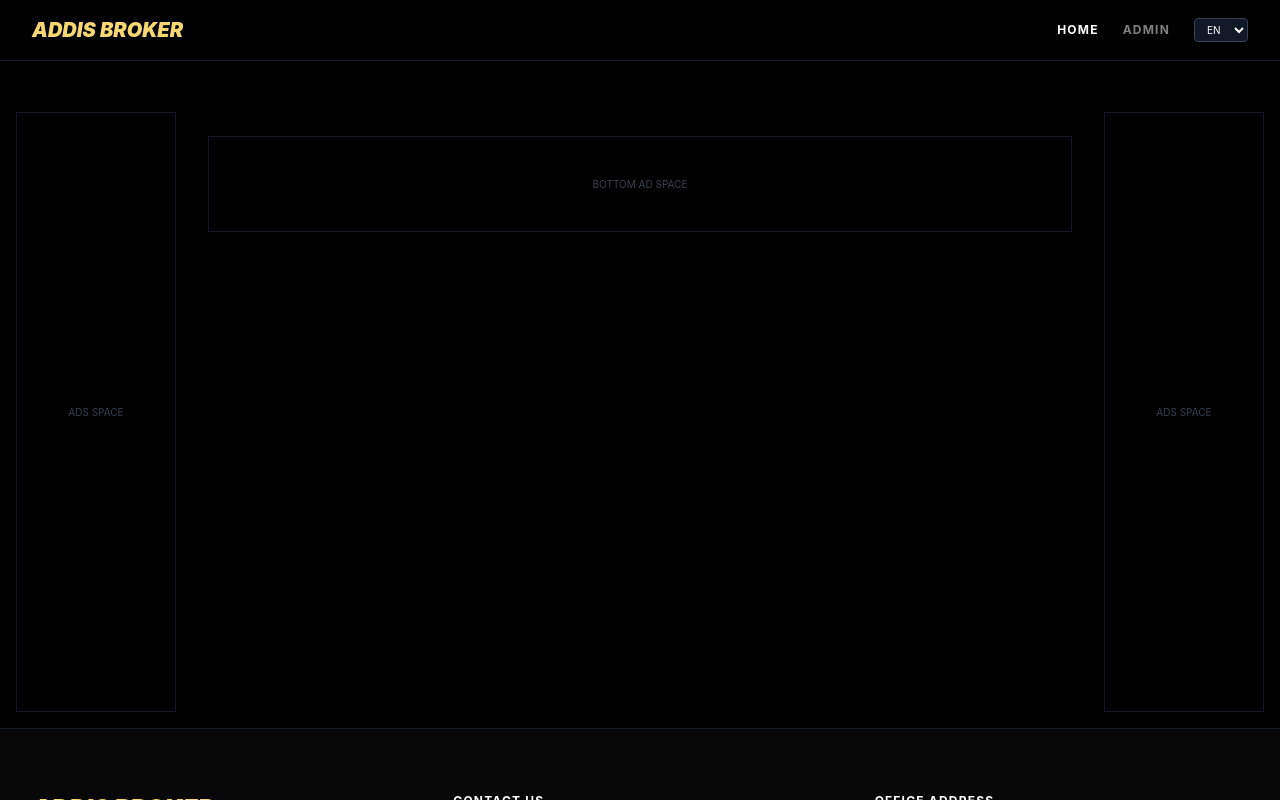
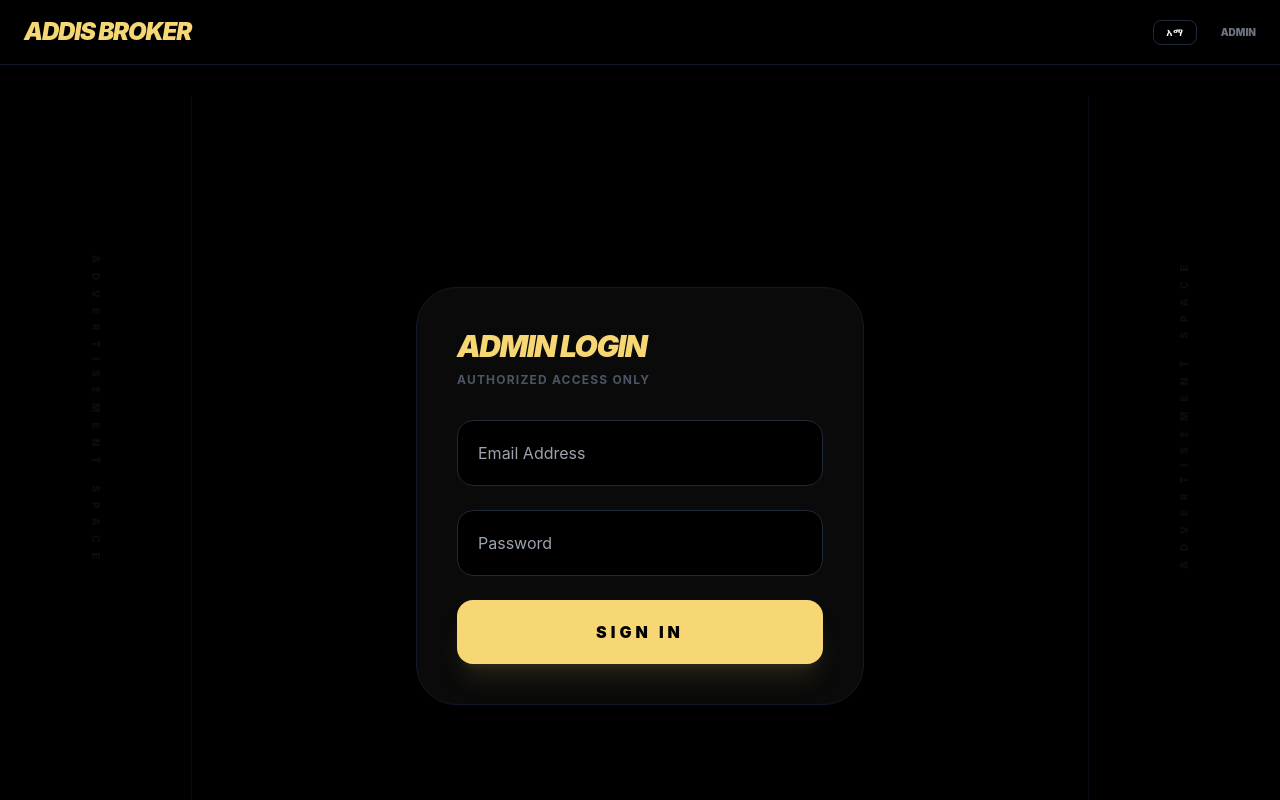
Before and after one commit to Nattiaddi/addis-broker, a React (Vite) app: page /login in a window 1280 px wide. Shown: the top 800 px of the page. Built offline with nearby package versions, Linux system fonts and the light colour scheme.

Commit message:
Auth: Full login system and route protection

```diff
--- a/src/App.jsx
+++ b/src/App.jsx
@@ -1,55 +1,92 @@
-import React, { useState } from 'react';
-import { BrowserRouter as Router, Routes, Route } from 'react-router-dom';
+import React, { useState, useEffect } from 'react';
+import { BrowserRouter as Router, Routes, Route, Navigate } from 'react-router-dom';
+import { supabase } from './supabaseClient';
+
+// Components & Pages
 import Header from './components/Header';
 import Footer from './components/Footer';
 import Home from './Pages/Home';
 import Admin from './Pages/Admin';
-import Details from './Pages/Details'; // ይህ መኖሩን አረጋግጥ
+import Details from './Pages/Details';
+import Login from './Pages/Login';
 
 function App() {
-  // ቋንቋውን እዚህ ጋር እንገልጻለን
   const [lang, setLang] = useState('en');
+  const [session, setSession] = useState(null);
+  const [loading, setLoading] = useState(true);
+
+  useEffect(() => {
+    // 1. መጀመሪያ ያለውን የሎጊን ሁኔታ (Session) ቼክ ያደርጋል
+    supabase.auth.getSession().then(({ data: { session } }) => {
+      setSession(session);
+      setLoading(false);
+    });
+
+    // 2. በማንኛውም ሰዓት መግባት ወይም መውጣት ሲኖር ሁኔታውን ይከታተላል
+    const { data: { subscription } } = supabase.auth.onAuthStateChange((_event, session) => {
+      setSession(session);
+      setLoading(false);
+    });
+
+    return () => subscription.unsubscribe();
+  }, []);
+
+  // ፔጁ ሪፍሬሽ ሲሆን ሰሽኑ እስኪመጣ ትንሽ ይጠብቃል
+  if (loading) {
+    return <div className="bg-black min-h-screen flex items-center justify-center text-[#f7d774] italic uppercase tracking-[5px] text-xs">Loading...</div>;
+  }
 
   return (
     <Router>
-      <div className="flex flex-col min-h-screen bg-black text-white">
-        {/* ለ Header ቋንቋውን እና መቀያየሪያውን እንሰጠዋለን */}
-        <Header lang={lang} setLang={setLang} />
+      <div className="flex flex-col min-h-screen bg-black text-white selection:bg-[#f7d774] selection:text-black">
 
+        {/* Header - ቋንቋውን እና የሰሽኑን ዳታ ይወስዳል */}
+        <Header lang={lang} setLang={setLang} session={session} />
+
+        {/* Main Content Area */}
         <div className="flex flex-1 w-full max-w-[1600px] mx-auto pt-24">
 
-          {/* LEFT AD */}
-          <aside className="hidden xl:flex w-48 p-4 justify-center">
-            <div className="w-full border border-gray-900 h-[600px] flex items-center justify-center text-[10px] text-gray-700 uppercase vertical-text">
-              Ads Space
+          {/* LEFT AD SPACE */}
+          <aside className="hidden xl:flex w-48 p-4 justify-center border-r border-gray-900/50">
+            <div className="w-full h-[600px] flex items-center justify-center text-[10px] text-gray-800 uppercase [writing-mode:vertical-lr] tracking-[10px] font-black opacity-30">
+              Advertisement Space
             </div>
           </aside>
 
-          {/* MAIN CONTENT */}
-          <main className="flex-1 px-4">
+          {/* ROUTES SECTION */}
+          <main className="flex-1 px-4 md:px-10">
             <Routes>
-              {/* ለሁሉም ገጾች lang የሚለውን ዳታ እናስተላልፋለን */}
+              {/* Public Routes */}
               <Route path="/" element={<Home lang={lang} />} />
-              <Route path="/admin" element={<Admin lang={lang} />} />
+              <Route path="/login" element={<Login />} />
               <Route path="/details/:id" element={<Details lang={lang} />} />
+
+              {/* Protected Admin Route - ካልገባ ወደ /login ይልከዋል */}
+              <Route
+                path="/admin"
+                element={session ? <Admin lang={lang} /> : <Navigate to="/login" />}
+              />
+
+              {/* ማንኛውም ያልተመዘገበ ሊንክ ቢመጣ ወደ Home ይመልሰዋል */}
+              <Route path="*" element={<Navigate to="/" />} />
             </Routes>
 
-            {/* BOTTOM AD */}
-            <div className="w-full h-24 border border-gray-900 my-10 flex items-center justify-center text-[10px] text-gray-700 uppercase">
-              Bottom Ad Space
+            {/* BOTTOM AD SPACE */}
+            <div className="w-full h-28 border border-gray-900/50 my-20 flex items-center justify-center text-[10px] text-gray-800 uppercase tracking-[15px] font-black opacity-30 bg-[#050505] rounded-3xl">
+              Banner Ad Area
             </div>
           </main>
 
-          {/* RIGHT AD */}
-          <aside className="hidden xl:flex w-48 p-4 justify-center">
-            <div className="w-full border border-gray-900 h-[600px] flex items-center justify-center text-[10px] text-gray-700 uppercase vertical-text">
-              Ads Space
+          {/* RIGHT AD SPACE */}
+          <aside className="hidden xl:flex w-48 p-4 justify-center border-l border-gray-900/50">
+            <div className="w-full h-[600px] flex items-center justify-center text-[10px] text-gray-800 uppercase [writing-mode:vertical-lr] tracking-[10px] font-black opacity-30 rotate-180">
+              Advertisement Space
             </div>
           </aside>
 
         </div>
 
-        {/* ለ Footer ቋንቋውን እንሰጠዋለን */}
+        {/* Footer */}
         <Footer lang={lang} />
       </div>
     </Router>
--- /dev/null
+++ b/src/Pages/Login.jsx
@@ -0,0 +1,66 @@
+import React, { useState } from 'react';
+import { supabase } from '../supabaseClient';
+import { useNavigate } from 'react-router-dom';
+
+const Login = () => {
+  const [email, setEmail] = useState('');
+  const [password, setPassword] = useState('');
+  const [loading, setLoading] = useState(false);
+  const [error, setError] = useState(null);
+  const navigate = useNavigate();
+
+  const handleLogin = async (e) => {
+    e.preventDefault();
+    setLoading(true);
+    setError(null);
+
+    const { error } = await supabase.auth.signInWithPassword({ email, password });
+
+    if (error) {
+      setError(error.message);
+      setLoading(false);
+    } else {
+      navigate('/admin'); // ከገባ በኋላ ወደ አድሚን ይወስደዋል
+    }
+  };
+
+  return (
+    <div className="min-h-screen bg-black flex items-center justify-center px-6">
+      <div className="max-w-md w-full bg-[#0a0a0a] border border-gray-900 p-10 rounded-[2.5rem] shadow-2xl">
+        <h2 className="text-[#f7d774] text-3xl font-black mb-2 uppercase italic tracking-tighter">Admin Login</h2>
+        <p className="text-gray-600 text-xs uppercase tracking-widest mb-8 font-bold">Authorized Access Only</p>
+
+        <form onSubmit={handleLogin} className="space-y-6">
+          <input
+            type="email"
+            placeholder="Email Address"
+            className="w-full bg-black border border-gray-800 p-5 rounded-2xl text-white outline-none focus:border-[#f7d774] transition-all"
+            value={email}
+            onChange={(e) => setEmail(e.target.value)}
+            required
+          />
+          <input
+            type="password"
+            placeholder="Password"
+            className="w-full bg-black border border-gray-800 p-5 rounded-2xl text-white outline-none focus:border-[#f7d774] transition-all"
+            value={password}
+            onChange={(e) => setPassword(e.target.value)}
+            required
+          />
+
+          {error && <p className="text-red-500 text-xs font-bold uppercase">{error}</p>}
+
+          <button
+            type="submit"
+            disabled={loading}
+            className="w-full bg-[#f7d774] text-black font-black py-5 rounded-2xl uppercase tracking-[4px] hover:bg-white transition-all shadow-xl shadow-[#f7d774]/10 disabled:opacity-50"
+          >
+            {loading ? 'Authenticating...' : 'Sign In'}
+          </button>
+        </form>
+      </div>
+    </div>
+  );
+};
+
+export default Login;
--- a/src/components/Header.jsx
+++ b/src/components/Header.jsx
@@ -1,27 +1,48 @@
 import React from 'react';
-import { Link } from 'react-router-dom';
+import { Link, useNavigate } from 'react-router-dom';
+import { supabase } from '../supabaseClient';
 
-const Header = ({ lang, setLang }) => (
-  <header className="fixed top-0 w-full z-50 bg-black/80 backdrop-blur-md border-b border-gray-900 px-8 py-4 flex justify-between items-center">
-    <Link to="/" className="text-xl font-black text-[#f7d774] italic">ADDIS BROKER</Link>
+const Header = ({ lang, setLang, session }) => {
+  const navigate = useNavigate();
 
-    <div className="flex items-center gap-6">
-      <nav className="hidden md:flex gap-6 text-xs uppercase font-bold tracking-widest">
-        <Link to="/" className="hover:text-[#f7d774] transition-colors">Home</Link>
-        <Link to="/admin" className="hover:text-[#f7d774] transition-colors opacity-50">Admin</Link>
-      </nav>
+  const handleLogout = async () => {
+    await supabase.auth.signOut();
+    navigate('/');
+  };
 
-      {/* Language Switcher */}
-      <select
-        value={lang}
-        onChange={(e) => setLang(e.target.value)}
-        className="bg-gray-900 text-white text-[10px] px-2 py-1 rounded border border-gray-700 outline-none"
-      >
-        <option value="en">EN</option>
-        <option value="am">አማ</option>
-      </select>
-    </div>
-  </header>
-);
+  return (
+    <header className="fixed top-0 w-full z-50 bg-black/80 backdrop-blur-md border-b border-gray-900 px-6 py-4">
+      <div className="max-w-7xl mx-auto flex justify-between items-center">
+        <Link to="/" className="text-[#f7d774] font-black text-2xl tracking-tighter italic">
+          ADDIS BROKER
+        </Link>
+
+        <div className="flex items-center gap-6">
+          {/* ቋንቋ መቀያየሪያ */}
+          <button
+            onClick={() => setLang(lang === 'en' ? 'am' : 'en')}
+            className="text-[10px] font-black uppercase tracking-widest border border-gray-800 px-3 py-1 rounded-lg hover:border-[#f7d774] transition-all"
+          >
+            {lang === 'en' ? 'አማ' : 'EN'}
+          </button>
+
+          {/* መውጫ ቁልፍ (ከገባ ብቻ ይታያል) */}
+          {session ? (
+            <button
+              onClick={handleLogout}
+              className="bg-red-900/20 text-red-500 text-[10px] font-black uppercase px-4 py-2 rounded-xl hover:bg-red-500 hover:text-white transition-all"
+            >
+              Logout
+            </button>
+          ) : (
+            <Link to="/admin" className="text-gray-500 text-[10px] font-black uppercase hover:text-[#f7d774]">
+              Admin
+            </Link>
+          )}
+        </div>
+      </div>
+    </header>
+  );
+};
 
 export default Header;
```
